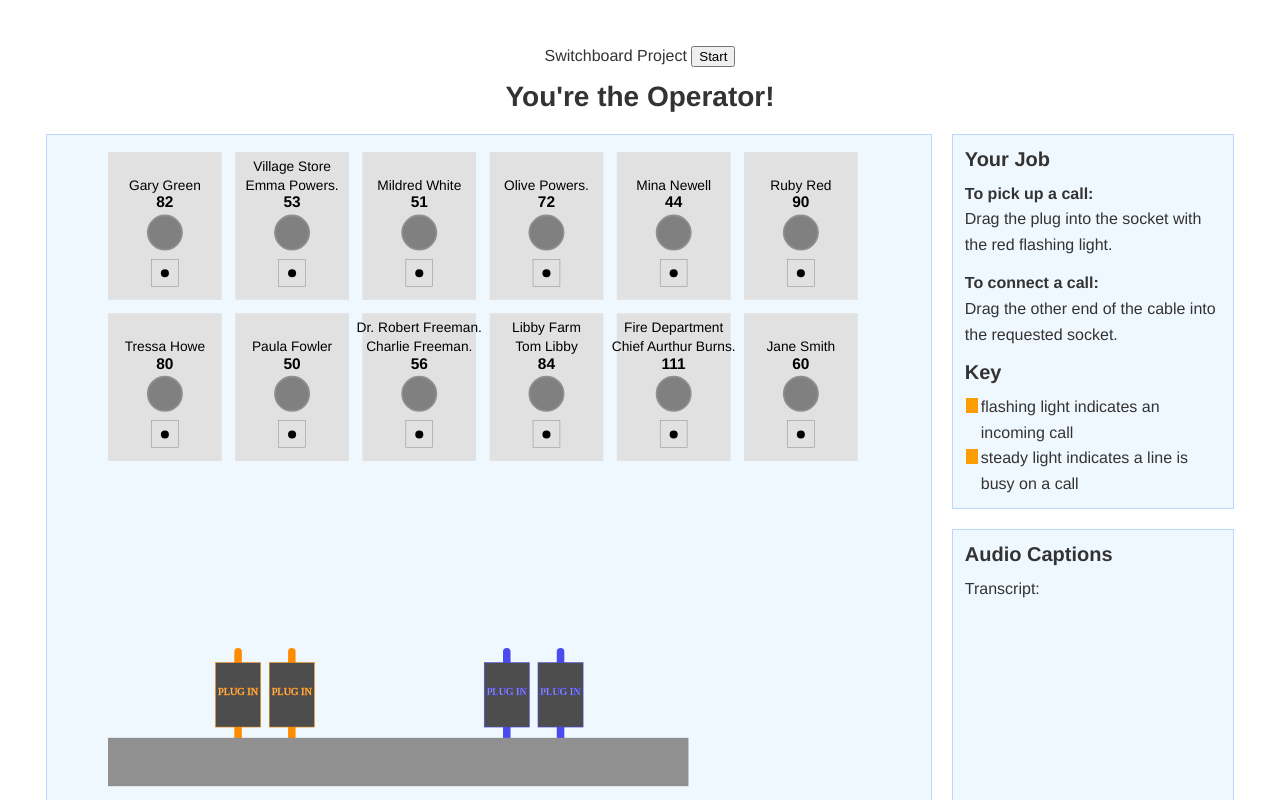
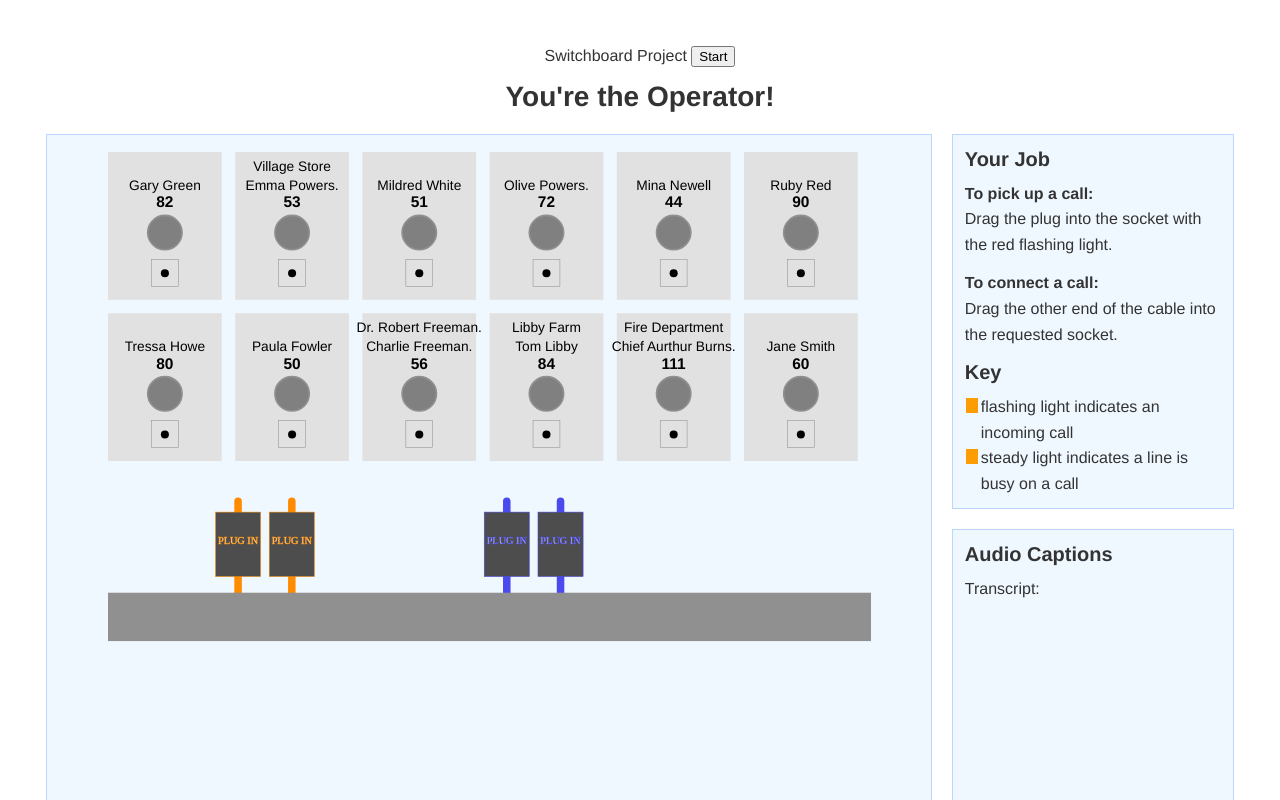
Before and after one commit to DigitalGizmo/switchboard_app, a Svelte app: page / in a window 1280 px wide. Shown: the top 800 px of the page. Built offline with nearby package versions, Linux system fonts and the light colour scheme.

Commit message:
raise plug start

```diff
--- a/src/Panel.svelte
+++ b/src/Panel.svelte
@@ -11,7 +11,7 @@
 
   // Plugs
   const PLUG_START_X = 200; // Top left plub body
-  const PLUG_START_Y = 950;
+  const PLUG_START_Y = 670;
   const INTRA_PLUG_DELTA = 100; // Space between plugs
   const INTER_PLUG_DELTA = 500; // Space between setsw
   const BODY_LINE_OFFSET_X = 42; // From plug left to line
@@ -303,8 +303,8 @@
     </g>
 
     <!-- plug base -->
-    <g transform="translate(0, 1090)">
-      <rect width="1080" height="90" fill="#919090"/>
+    <g transform="translate(0, {PLUG_START_Y + 150})">
+      <rect width="{PANEL_WIDTH}" height="90" fill="#919090"/>
     </g>
 
   </svg>
```
